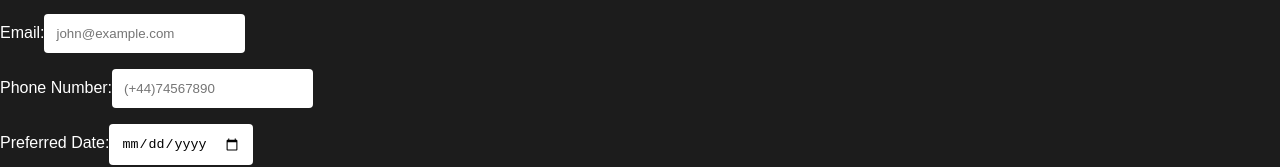
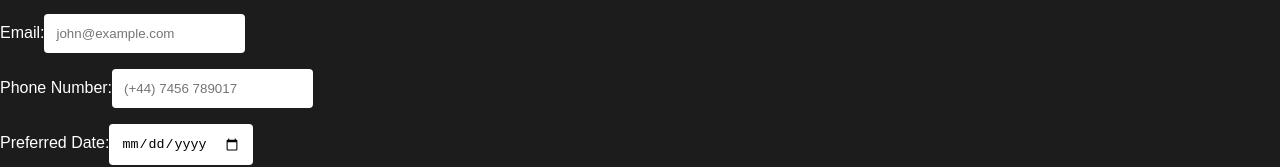
Before and after one commit to Grim-T/HQDetailers, a React (Vite) app: page / in a window 1280 px wide. Both pictures are taken after a click on the button "Booking". Shown: the part 359-526 px from the top of the page. Built offline with nearby package versions, Linux system fonts and the light colour scheme.

Commit message:
Update Booking.jsx

```diff
--- a/src/components/Booking.jsx
+++ b/src/components/Booking.jsx
@@ -16,7 +16,7 @@ function Booking() {
         </label>
         <label>
           Phone Number:
-          <input type="tel" name="phone" placeholder="(+44)74567890" required />
+          <input type="tel" name="phone" placeholder="(+44) 7456 789017" required />
         </label>
         <label>
           Preferred Date:
```
